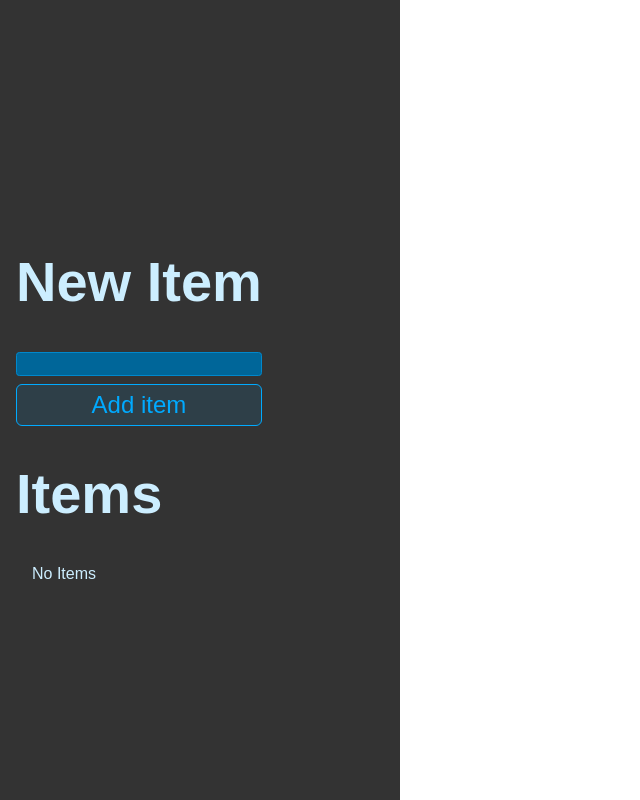
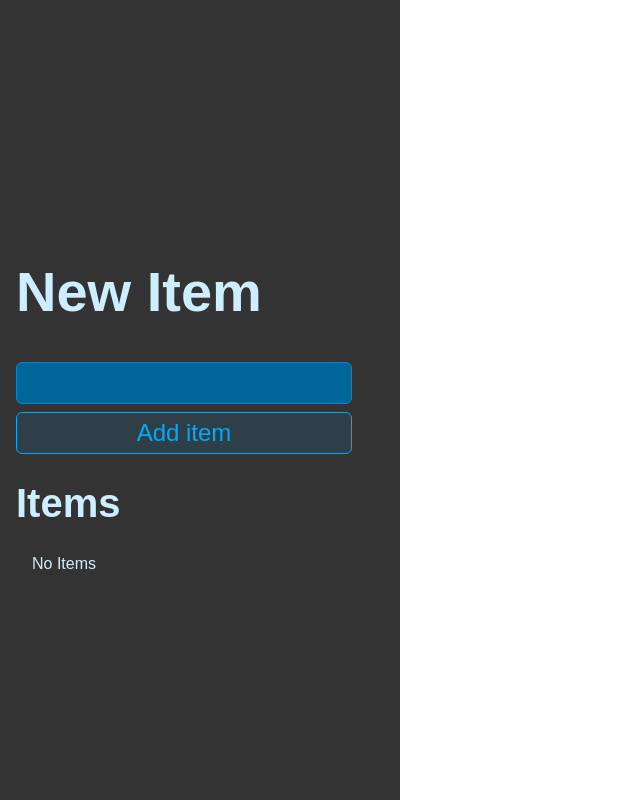
Before and after one commit to danielclf6230/happybirthday, a React (Vite) app: page / in a window 1280 px wide. Shown: the whole page, without its empty margins (0-640 px from the left). Built offline with nearby package versions, Linux system fonts and the light colour scheme.

Commit message:
css updated

```diff
--- a/src/App.jsx
+++ b/src/App.jsx
@@ -48,7 +48,7 @@ function App() {
   return (
     <>
       <NewTodoForm onSubmit={addTodo}/>
-      <h1 className="">Items</h1>
+      <h2>Items</h2>
       <TodoList todos={todos} toggleTodo={toggleTodo} deleteTodo={deleteTodo}/>
     </>
   );
--- a/src/index.css
+++ b/src/index.css
@@ -35,6 +35,11 @@ h1 {
   line-height: 1.1;
 }
 
+h2 {
+  font-size: 2.5em;
+  line-height: 0.8;
+}
+
 button {
   border-radius: 8px;
   border: 1px solid transparent;
--- a/src/styles.css
+++ b/src/styles.css
@@ -56,6 +56,7 @@
     border-radius: 0.25em;
     padding: 0.25em 0.5em;
     color: hsl(200, 100%, 90%);
+    font-size: 1.5em;
   }
 
   .new-item-form input:focus {
```
